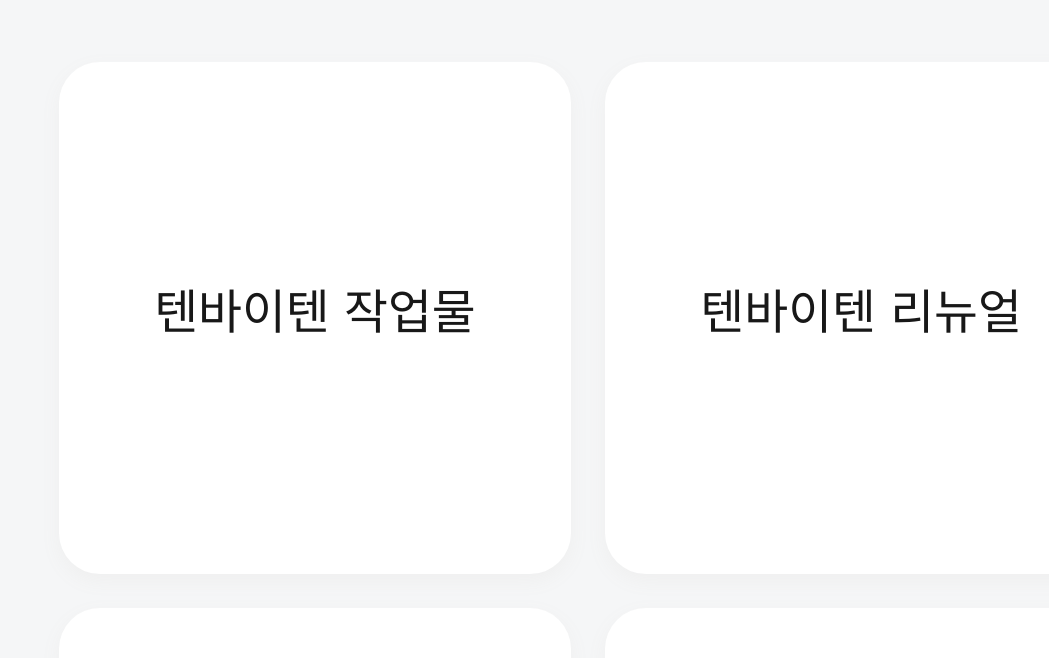
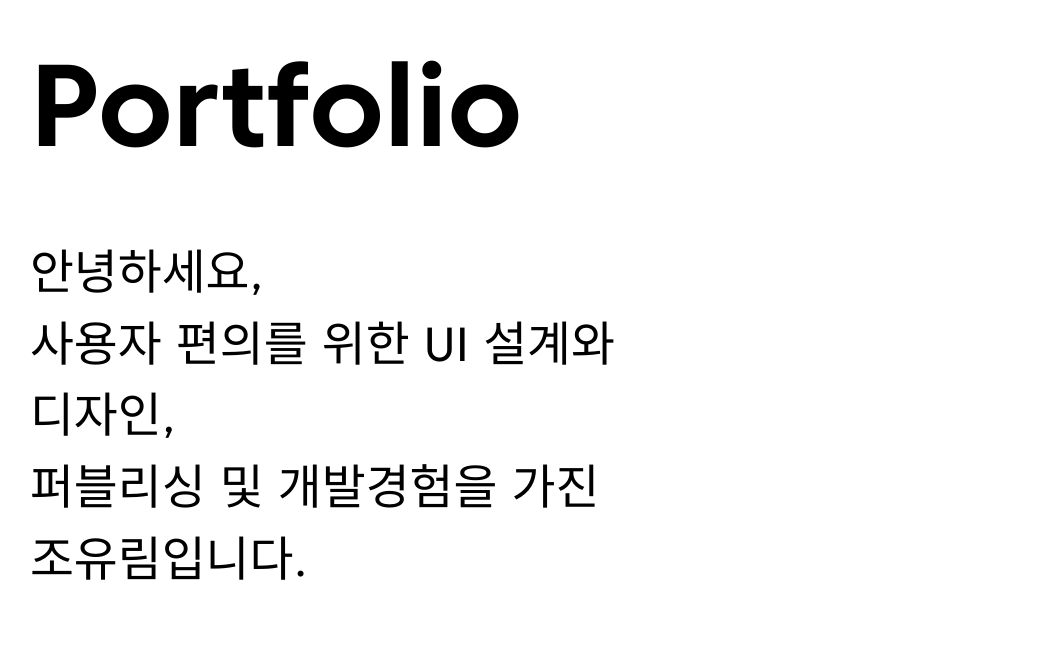
Before and after one commit to joyurim/warehouse, a Vue app: page / in a window 1280 px wide. Shown: the part 109-767 px from the top of the page, without its empty margins (52-1101 px from the left). Built offline with nearby package versions, Linux system fonts and the light colour scheme.

Commit message:
메뉴 정리, 메인 스타일 수정

```diff
--- a/src/styles/common.scss
+++ b/src/styles/common.scss
@@ -25,6 +25,8 @@ footer, header, hgroup, menu, nav, section {
 }
 
 body {
+  height: 100%;
+  margin: 0;
   line-height: 1;
 }
 
@@ -144,65 +146,19 @@ input[type = 'text'] {
   font-size: pxToVw(14);
   line-height: 1.25;
   #app {
-    display: flex;
-    flex-direction: column;
-    align-items: center;
-    justify-content: center;
     overflow-x: hidden;
-    min-height: 100svh;
-    background: $grey10;
+    width: 100%;
+    height: 100%;
+    background: white;
   }
 }
 .mainContainer {
-  display: flex;
-  flex-direction: column;
-  justify-content: center;
   min-width: 375px;
   max-width: 750px;
   width: 100%;
-  height: 100%;
-  .quickMenu {
-    display: flex;
-    flex-direction: column;
-    align-items: center;
-    justify-content: center;
-    position: fixed;
-    right: pxToVw(16);
-    bottom: pxToVw(32);
-    width: pxToVw(100);
-    height: pxToVw(100);
-    background: $blueDown;
-    border-radius: 50%;
-    color: white;
-    font-weight: 700;
-    line-height: 1.5;
-    text-align: center;
-  }
+  height: 100vh;
 }
-.commonNav {
-  display: flex;
-  flex-direction: column;
-  align-items: center;
-  padding: pxToVw(50) 0;
-  box-sizing: border-box;
-  &__container {
-    display: grid;
-    grid-template-columns: repeat(2, 1fr);
-    gap: pxToVw(10)
-  }
-  li {
-    display: flex;
-    flex-direction: column;
-    align-items: center;
-    justify-content: center;
-    width: pxToVw(150);
-    height: pxToVw(150);
-    background: white;
-    border-radius: pxToVw(12);
-    text-align: center;
-    box-shadow: 0 pxToVw(2) pxToVw(6) $grey20;
-  }
-}
+
 .layout {
   display: flex;
   flex-direction: column;
--- a/src/views/MainHome.vue
+++ b/src/views/MainHome.vue
@@ -1,24 +1,151 @@
 <template>
-  <nav class="commonNav">
-    <ul class="commonNav__container">
+  <div class="main-intro">
+    <div class="main-intro__text">
+      <h1>Portfolio</h1>
+      <p>
+        안녕하세요,<br/>
+        사용자 편의를 위한 UI 설계와 디자인,<br/>
+        퍼블리싱 및 개발경험을 가진 조유림입니다.<br/><br/>
+        저는 직관적이고 아름다운 인터페이스를<br/>
+        설계하고 구현하는 데 열정을 가지고 있습니다.<br/>
+        다양한 프로젝트를 통해 쌓은 경험을 바탕으로<br/>
+        사용자와 고객 모두가 만족할 수 있는<br/>
+        결과물을 제공하기 위해 노력하고 있습니다.<br/><br/>
+        제 포트폴리오에서 저의 작업과 역량을 확인해 보세요.
+      </p>
+      <p class="main-intro__text--noti">
+        제 포트폴리오는 모바일 전용으로 만들어졌습니다.<br/>
+        F12 > 모바일 모드로 봐주세요!
+      </p>
+    </div>
+    <nav class="menu">
+      <ul class="menu__container">
         <li v-for="nav in menuList" :key="nav.name">
+          <template v-if="nav.type === 'inPage'">
             <router-link :to="nav.link">
-          {{nav.name}}
+              <div v-if="nav.date" class="date">{{nav.date}}</div>
+              <div class="title">{{nav.name}}</div>
             </router-link>
+          </template>
+          <template v-if="nav.type === 'outPage'">
+            <a :href="nav.link" target="_blank">
+              <div class="title">{{nav.name}}</div>
+            </a>
+          </template>
         </li>
       </ul>
     </nav>
+  </div>
 </template>
 
-<script setup>
-import { ref } from 'vue';
+<script >
+import {defineComponent} from 'vue'
+export default defineComponent({
+  name: "MainHome",
+  data() {
+    return {
+      menuList: [
+        {
+          date: '2024.06 ~ 2024.07',
+          name: '리뉴얼 텐바이텐',
+          link: '/10x10',
+          type: 'inPage'
+        },
+        {
+          date: '2022.11 ~ 2024.06',
+          name: '최근 작업물 목록',
+          link: '/work',
+          type: 'inPage'
+        },
+        {
+          date: '',
+          name: '디자인',
+          link: '/web-design',
+          type: 'inPage'
+        },
+        {
+          date: '',
+          name: 'gitHub',
+          link: 'https://github.com/joyurim/warehouse',
+          type: 'outPage'
+        },
+      ]
+    }
+  },
+});
+</script>
 
-const menuList = ref([
-  { name: '텐바이텐 작업물', link: '/work' },
-  { name: '텐바이텐 리뉴얼', link: '/10x10' },
-  { name: 'UI 화면설계서', link: '/screen-book' },
-  { name: '디자인 작업물', link: '/web-design' },
-  { name: '주요 참여 프로젝트', link: '/project' },
-  { name: 'gitHub 바로가기', link: 'https://github.com/joyurim/warehouse' },
-]);
-</script>
+<style scoped lang="scss">
+.main-intro {
+  background: linear-gradient(179.76deg, rgba(0, 0, 0, 0) 21.59%, rgba(162, 162, 162, 0.2) 99.79%), #FFFFFF;
+  &__text {
+    padding: pxToVw(45) pxToVw(24);
+    > h1 {
+      margin-bottom: pxToVw(16);
+      color: black;
+      font: pxToVw(34) / normal $weight-700;
+    }
+    > p {
+      color: black;
+      font: pxToVw(14) / 1.5 $weight-400;
+    }
+    > p.main-intro__text--noti {
+      margin-top: pxToVw(35);
+      color: #777;
+      font-size: pxToVw(13);
+      letter-spacing: -.4px;
+    }
+  }
+  .menu {
+    padding-bottom: pxToVw(90);
+    box-sizing: border-box;
+    &__container {
+      width: pxToVw(343);
+      margin: 0 auto;
+      > li {
+        width: 100%;
+        height: pxToVw(160);
+        margin-bottom: pxToVw(14);
+        border: pxToVw(2) solid black;
+        box-sizing: border-box;
+        border-radius: pxToVw(8);
+        background: #F9F9F9;
+        > a {
+          display: flex;
+          flex-direction: column;
+          justify-content: center;
+          width: 100%;
+          height: 100%;
+          padding: 0 pxToVw(25);
+          box-sizing: border-box;
+          .date {
+            width: fit-content;
+            padding: pxToVw(4) pxToVw(8) pxToVw(2);
+            margin-bottom: pxToVw(12);
+            background: black;
+            border-radius: pxToVw(2);
+            color: white;
+            font: pxToVw(11) / normal $weight-400;
+          }
+          .title {
+            color: black;
+            font: pxToVw(24) / normal $weight-700;
+          }
+        }
+        &:nth-of-type(3),
+        &:nth-of-type(4) {
+          display: inline-block;
+          width: pxToVw(165);
+          margin-bottom: 0;
+          > a {
+            align-items: center;
+          }
+        }
+        &:nth-of-type(3){
+          margin-right: pxToVw(13);
+        }
+      }
+    }
+  }
+}
+</style>
--- a/src/views/ProjectList.vue
+++ /dev/null
@@ -1,7 +0,0 @@
-<template>
-  <div>ProjectList</div>
-</template>
-
-<script setup>
-// import { ref } from 'vue';
-</script>
--- a/src/views/ScreenDesignBook.vue
+++ /dev/null
@@ -1,7 +0,0 @@
-<template>
-  <div>ScreenDesignBook</div>
-</template>
-
-<script setup>
-// import { ref } from 'vue';
-</script>
```
Also changed, not shown: src/router/index.js (+0 -8 lines). Lines whose indentation alone changed are shown as unchanged.
